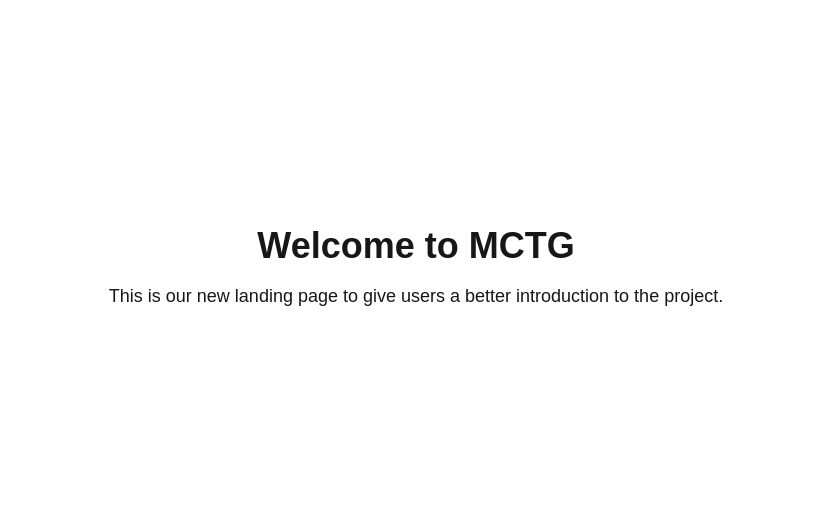
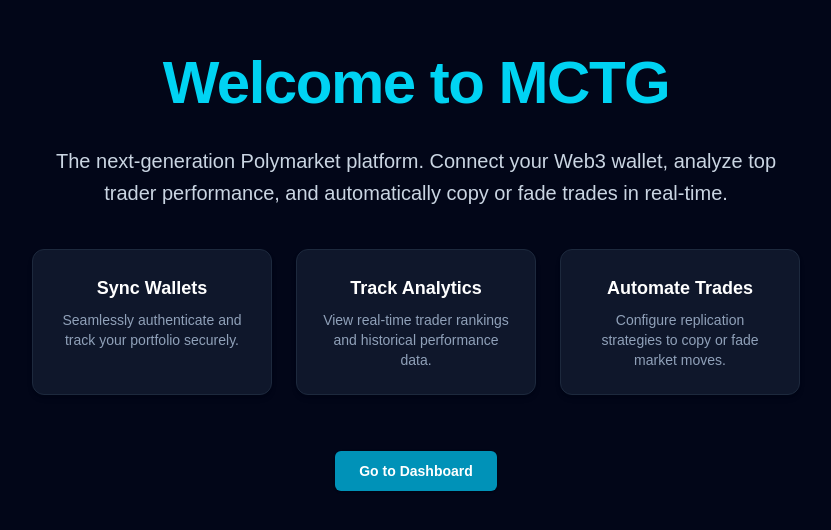
Before and after one commit to Smiller2424/MCTG_Project, a Next.js app: page /about in a window 1280 px wide. Shown: the part 132-662 px from the top of the page, without its empty margins (224-1055 px from the left). Built offline with nearby package versions, Linux system fonts and the light colour scheme.

Commit message:
Sprint 2 updates

```diff
--- a/app/about/page.tsx
+++ b/app/about/page.tsx
@@ -1,10 +1,40 @@
+import Link from 'next/link';
+
 export default function About() {
   return (
-    <main className="flex min-h-screen flex-col items-center justify-center p-24">
-      <h1 className="text-4xl font-bold mb-4">Welcome to MCTG</h1>
-      <p className="text-lg text-center">
-        This is our new landing page to give users a better introduction to the project.
-      </p>
+    <main className="flex min-h-screen flex-col items-center justify-center bg-slate-950 text-white p-6 md:p-24">
+      <div className="max-w-3xl text-center space-y-8">
+        <h1 className="text-5xl font-extrabold tracking-tight sm:text-6xl text-cyan-400">
+          Welcome to MCTG
+        </h1>
+        <p className="text-xl leading-8 text-slate-300">
+          The next-generation Polymarket platform. Connect your Web3 wallet, analyze top trader performance, and automatically copy or fade trades in real-time.
+        </p>
+
+        <div className="grid grid-cols-1 md:grid-cols-3 gap-6 mt-10">
+          <div className="p-6 bg-slate-900 rounded-xl border border-slate-800 shadow-md">
+            <h3 className="text-lg font-semibold text-white mb-2">Sync Wallets</h3>
+            <p className="text-sm text-slate-400">Seamlessly authenticate and track your portfolio securely.</p>
+          </div>
+          <div className="p-6 bg-slate-900 rounded-xl border border-slate-800 shadow-md">
+            <h3 className="text-lg font-semibold text-white mb-2">Track Analytics</h3>
+            <p className="text-sm text-slate-400">View real-time trader rankings and historical performance data.</p>
+          </div>
+          <div className="p-6 bg-slate-900 rounded-xl border border-slate-800 shadow-md">
+            <h3 className="text-lg font-semibold text-white mb-2">Automate Trades</h3>
+            <p className="text-sm text-slate-400">Configure replication strategies to copy or fade market moves.</p>
+          </div>
+        </div>
+
+        <div className="pt-8">
+          <Link
+            href="/"
+            className="rounded-md bg-cyan-600 px-6 py-3 text-sm font-semibold text-white shadow-sm hover:bg-cyan-500 focus-visible:outline focus-visible:outline-2 focus-visible:outline-offset-2 focus-visible:outline-cyan-600 transition-colors"
+          >
+            Go to Dashboard
+          </Link>
+        </div>
+      </div>
     </main>
   );
 }
```
Also changed, not shown: 1 other file (tests, documents, lock files or other folders).
